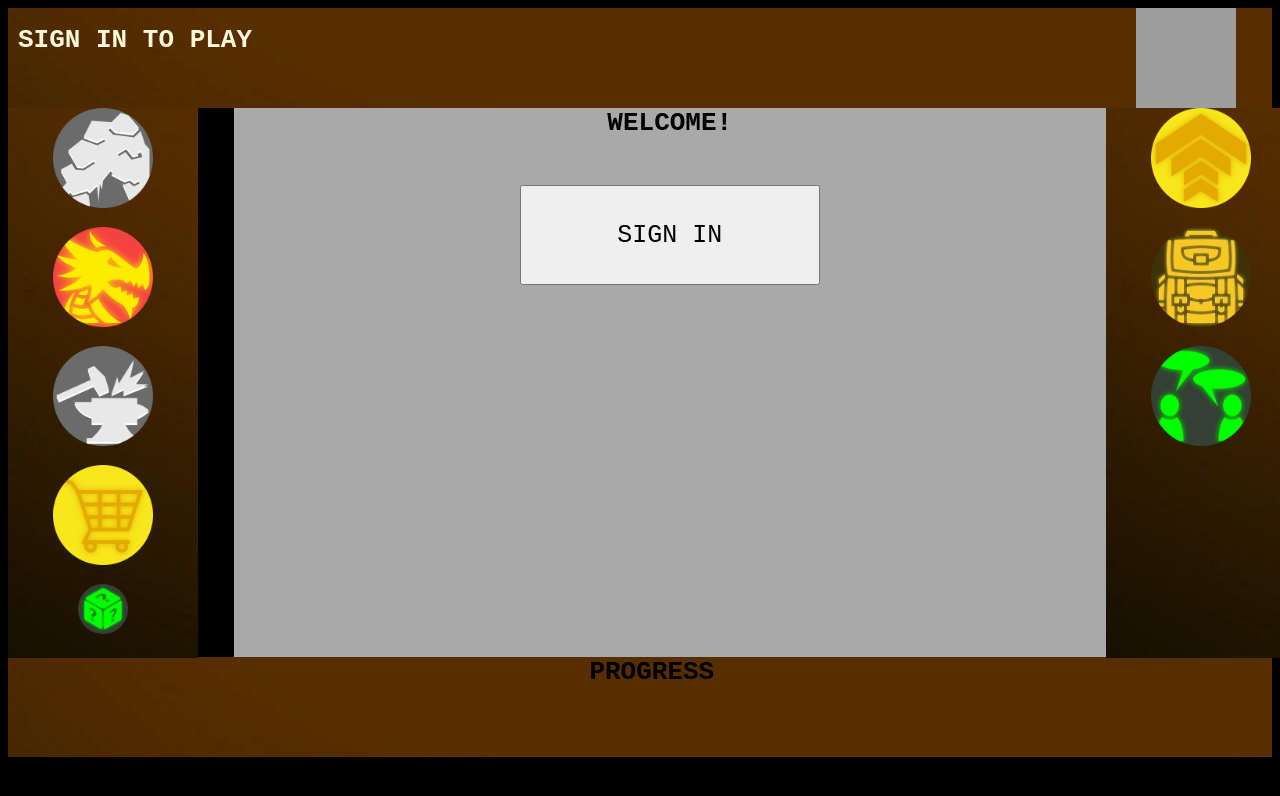
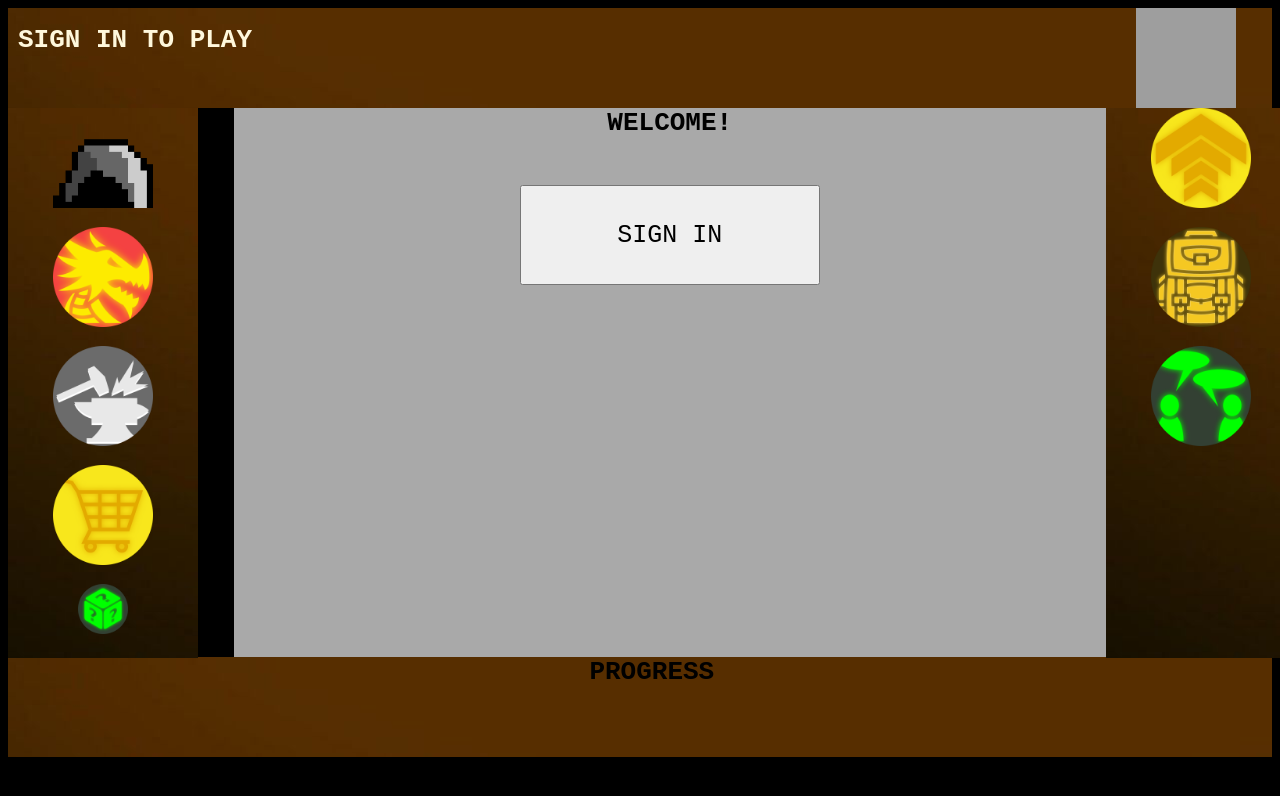
Before and after one commit to BbyfoxY/montyFighters, a plain HTML site: page index.html in a window 1280 px wide. Drawn offline with Linux system fonts and the light colour scheme; grey boxes are pictures that could not be loaded.

Commit message:
Update index.html

```diff
--- a/index.html
+++ b/index.html
@@ -119,7 +119,7 @@
       </div>
     </div>
     <div id = "leftBar">
-      <img src = "src/cave-entrance (1).png" height = "100" width = "100"></img><br></br>
+      <img src = "src/cave-MF.png" height = "100" width = "100"></img><br></br>
       <img src = "src/spiked-dragon-head.png" height = "100" width = "100"></img><br></br>
       <img src = "src/anvil-impact.png" height = "100" width = "100"></img><br></br>
       <img src = "src/shopping-cart.png" height = "100" width = "100"></img><br></br>
```
